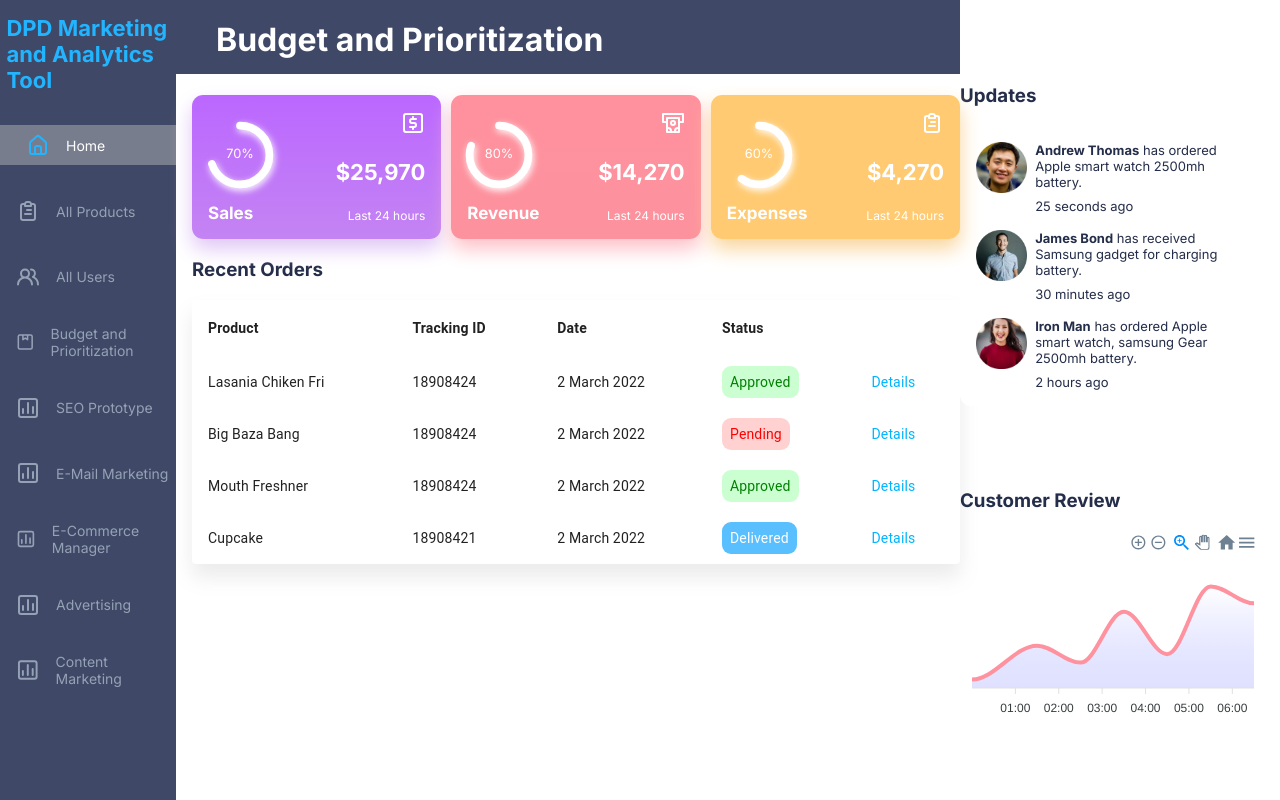
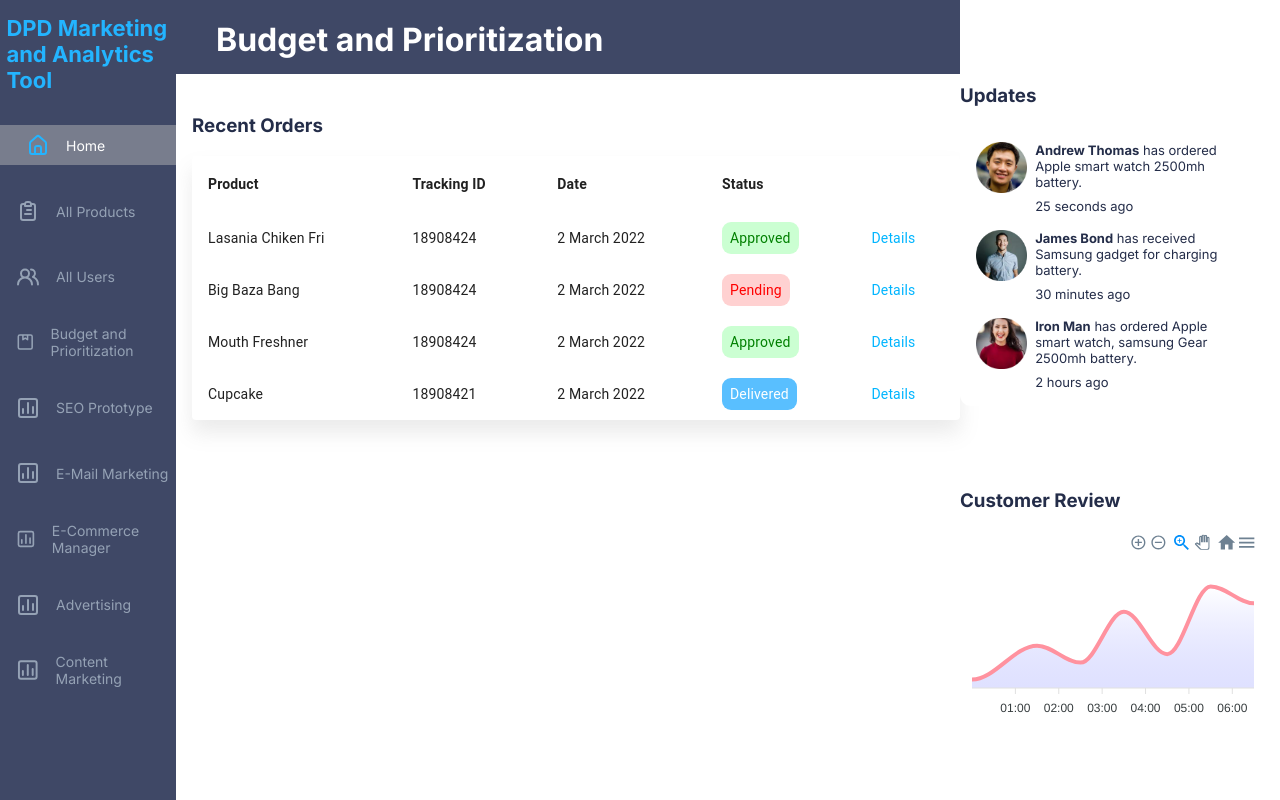
Before and after one commit to PKJ11/Ecell-work, a React (Create React App) app: page / in a window 1280 px wide. Built offline with nearby package versions, Linux system fonts and the light colour scheme.

Commit message:
updating screen 1

```diff
--- a/src/components/Card/Card.css
+++ /dev/null
@@ -1,105 +0,0 @@
-.CompactCard {
-  display: flex;
-  flex: 1;
-  height: 7rem !important;
-  border-radius: 0.7rem;
-  color: white;
-  padding: 1rem;
-  position: relative;
-  cursor: pointer;
-}
-.CompactCard:hover {
-  box-shadow: none !important;
-}
-
-/* radial bar */
-.radialBar {
-  flex: 1 1;
-  display: flex;
-  flex-direction: column;
-  justify-content: flex-end;
-  gap: 1rem;
-}
-.CircularProgressbar {
-  width: 4rem !important;
-  overflow: visible;
-}
-.CircularProgressbar-path {
-  stroke: white !important;
-  stroke-width: 12px !important;
-  filter: drop-shadow(2px 4px 6px white);
-}
-.CircularProgressbar-trail {
-  display: none;
-}
-.CircularProgressbar-text {
-  fill: white !important;
-}
-
-.radialBar > span {
-  font-size: 17px;
-  font-weight: bold;
-}
-
-/* sideDetail*/
-.detail {
-  flex: 1;
-  display: flex;
-  flex-direction: column;
-  align-items: flex-end;
-  justify-content: space-between;
-}
-
-.detail > span:nth-child(2) {
-  font-size: 22px;
-  font-weight: bold;
-}
-.detail > span:nth-child(3) {
-  font-size: 12px;
-}
-
-/* ExpandedCard */
-.ExpandedCard {
-  position: absolute;
-  width: 60%;
-  height: 70vh;
-  z-index: 9;
-  left: 13rem;
-  border-radius: 1rem;
-  display: flex;
-  flex-direction: column;
-  align-items: center;
-  justify-content: space-around;
-  padding: 1rem;
-}
-.ExpandedCard > span:nth-of-type(1) {
-  color: white;
-  font-size: 26px;
-  font-weight: bold;
-  text-shadow: 0px 0px 15px white;
-}
-.ExpandedCard > span:nth-of-type(2) {
-  color: rgb(236, 236, 236);
-  font-size: 15px;
-}
-
-.chartContainer {
-  width: 70%;
-}
-
-@media screen and (max-width: 1200px) {
-  .ExpandedCard {
-    top: 2rem;
-    height: 45vh;
-    left: 6rem;
-  }
-}
-
-@media screen and (max-width: 768px) {
-  .ExpandedCard {
-    top: 8rem;
-    height: 50%;
-    left: 25px;
-    width: 80%;
-  }
-}
--- a/src/components/Card/Card.jsx
+++ /dev/null
@@ -1,127 +0,0 @@
-import React, { useState } from "react";
-import "./Card.css";
-import { CircularProgressbar } from "react-circular-progressbar";
-import "react-circular-progressbar/dist/styles.css";
-import { motion, AnimateSharedLayout } from "framer-motion";
-import { UilTimes } from "@iconscout/react-unicons";
-import Chart from "react-apexcharts";
-
-// parent Card
-
-const Card = (props) => {
-  const [expanded, setExpanded] = useState(false);
-  return (
-    <AnimateSharedLayout>
-      {expanded ? (
-        <ExpandedCard param={props} setExpanded={() => setExpanded(false)} />
-      ) : (
-        <CompactCard param={props} setExpanded={() => setExpanded(true)} />
-      )}
-    </AnimateSharedLayout>
-  );
-};
-
-// Compact Card
-function CompactCard({ param, setExpanded }) {
-  const Png = param.png;
-  return (
-    <motion.div
-      className="CompactCard"
-      style={{
-        background: param.color.backGround,
-        boxShadow: param.color.boxShadow,
-      }}
-      layoutId="expandableCard"
-      onClick={setExpanded}
-    >
-      <div className="radialBar">
-        <CircularProgressbar
-          value={param.barValue}
-          text={`${param.barValue}%`}
-        />
-        <span>{param.title}</span>
-      </div>
-      <div className="detail">
-        <Png />
-        <span>${param.value}</span>
-        <span>Last 24 hours</span>
-      </div>
-    </motion.div>
-  );
-}
-
-// Expanded Card
-function ExpandedCard({ param, setExpanded }) {
-  const data = {
-    options: {
-      chart: {
-        type: "area",
-        height: "auto",
-      },
-
-      dropShadow: {
-        enabled: false,
-        enabledOnSeries: undefined,
-        top: 0,
-        left: 0,
-        blur: 3,
-        color: "#000",
-        opacity: 0.35,
-      },
-
-      fill: {
-        colors: ["#fff"],
-        type: "gradient",
-      },
-      dataLabels: {
-        enabled: false,
-      },
-      stroke: {
-        curve: "smooth",
-        colors: ["white"],
-      },
-      tooltip: {
-        x: {
-          format: "dd/MM/yy HH:mm",
-        },
-      },
-      grid: {
-        show: true,
-      },
-      xaxis: {
-        type: "datetime",
-        categories: [
-          "2018-09-19T00:00:00.000Z",
-          "2018-09-19T01:30:00.000Z",
-          "2018-09-19T02:30:00.000Z",
-          "2018-09-19T03:30:00.000Z",
-          "2018-09-19T04:30:00.000Z",
-          "2018-09-19T05:30:00.000Z",
-          "2018-09-19T06:30:00.000Z",
-        ],
-      },
-    },
-  };
-
-  return (
-    <motion.div
-      className="ExpandedCard"
-      style={{
-        background: param.color.backGround,
-        boxShadow: param.color.boxShadow,
-      }}
-      layoutId="expandableCard"
-    >
-      <div style={{ alignSelf: "flex-end", cursor: "pointer", color: "white" }}>
-        <UilTimes onClick={setExpanded} />
-      </div>
-        <span>{param.title}</span>
-      <div className="chartContainer">
-        <Chart options={data.options} series={param.series} type="area" />
-      </div>
-      <span>Last 24 hours</span>
-    </motion.div>
-  );
-}
-
-export default Card;
--- a/src/components/Cards/Cards.css
+++ /dev/null
@@ -1,23 +0,0 @@
-.Cards {
-  display: flex;
-  gap: 10px;
-}
-.parentContainer{
-  width: 100%;
-}
-
-@media screen and (max-width: 1200px) {
-  .Cards{
-    flex-direction: column;
-  }
-  .parentContainer{
-    height: 9rem;
-  }
-}
-
-@media screen and (max-width: 768px)
-{
-  .Cards{
-    width: 90%;
-  }
-}
--- a/src/components/Cards/Cards.jsx
+++ /dev/null
@@ -1,28 +0,0 @@
-import React from "react";
-import "./Cards.css";
-import { cardsData } from "../../Data/Data";
-
-import Card from "../Card/Card";
-
-const Cards = () => {
-  return (
-    <div className="Cards">
-      {cardsData.map((card, id) => {
-        return (
-          <div className="parentContainer" key={id}>
-            <Card
-              title={card.title}
-              color={card.color}
-              barValue={card.barValue}
-              value={card.value}
-              png={card.png}
-              series={card.series}
-            />
-          </div>
-        );
-      })}
-    </div>
-  );
-};
-
-export default Cards;
--- a/src/components/MainDash/MainDash.jsx
+++ b/src/components/MainDash/MainDash.jsx
@@ -1,5 +1,4 @@
 import React from "react";
-import Cards from "../Cards/Cards";
 import Table from "../Table/Table";
 import "./MainDash.css";
 const MainDash = () => {
@@ -7,7 +6,6 @@ const MainDash = () => {
     <div>
       <h1 className="navbar">Budget and Prioritization</h1>
       <div className="MainDash">
-      <Cards />
       <Table />
     </div>
     </div>
```
